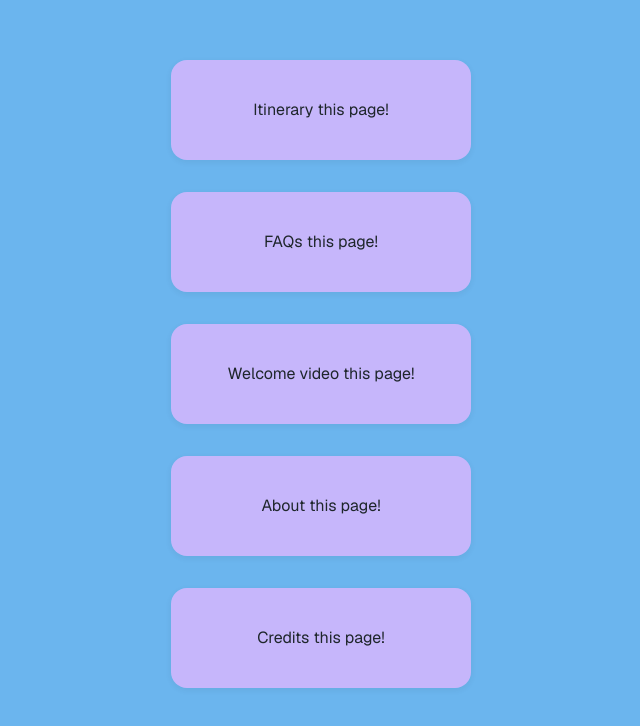
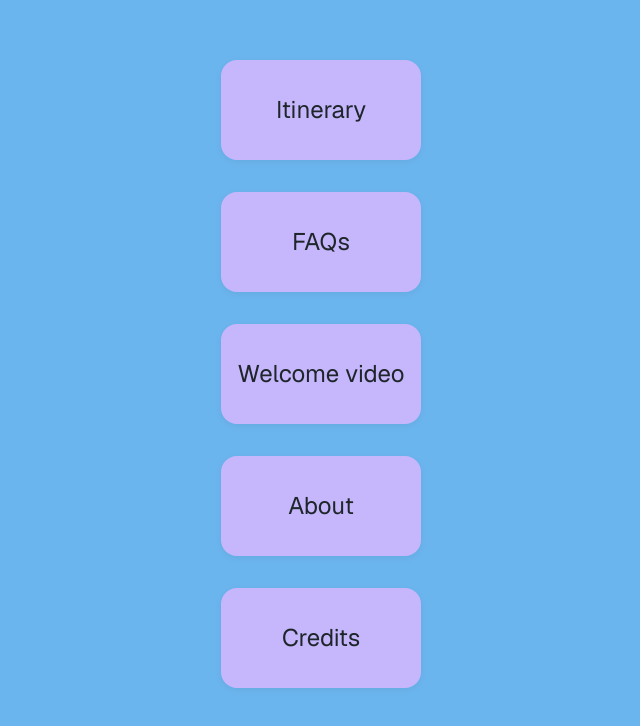
Before and after one commit to jdsmith104/alabania-web, a Next.js app: page / in a window 1280 px wide. Shown: the part 136-862 px from the top of the page, without its empty margins (319-959 px from the left). Built offline with nearby package versions, Linux system fonts and the light colour scheme.

Commit message:
udpate style

```diff
--- a/src/app/info.module.css
+++ b/src/app/info.module.css
@@ -9,15 +9,16 @@
 
 .link-card {
     margin-top: 2rem;
-    padding: 1.5rem 2rem;
+    padding: 0.5rem 0.5rem;
     border-radius: 1rem;
     background: #d0b7fd;
     box-shadow: 0 2px 8px rgba(0, 0, 0, 0.07);
-    min-width: 300px;
+    min-width: 200px;
     min-height: 100px;
     display: flex;
     align-items: center;
     justify-content: center;
     opacity: 0.9;
     transition: opacity 0.3s ease;
+    font-size: x-large;
 }
--- a/src/app/info.tsx
+++ b/src/app/info.tsx
@@ -10,7 +10,7 @@ export default function OpeningVideo() {
   const makeCard = (title: string, link: string, key: number, onClick?: () => void) => {
     return (
       <div className={styles["link-card"]} key={key} onClick={onClick} hidden={!siteEntered}>
-        <h2>{title} <Link href={`/${link}`}>this page!</Link></h2>
+        <h2><Link href={`/${link}`}>{title} </Link></h2>
       </div>
     );
   }
```
